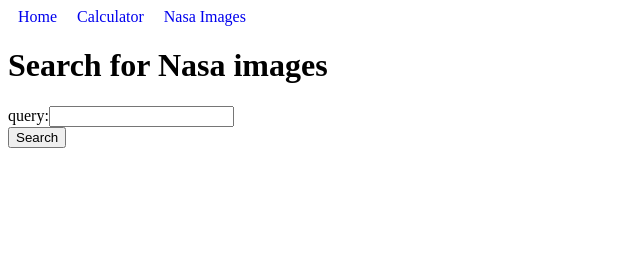
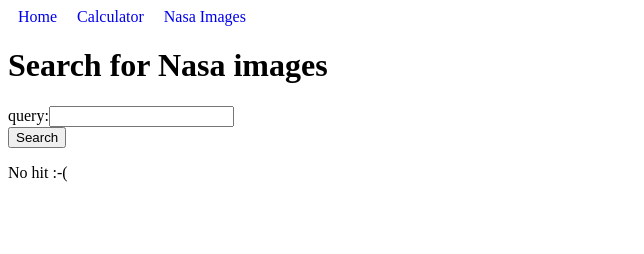
Before and after one commit to gattazr/jest, a React (Create React App) app: page /nasa-images in a window 1280 px wide. Shown: the top 254 px of the page, without its empty margins (0-644 px from the left). Built offline with nearby package versions, Linux system fonts and the light colour scheme.

Commit message:
Update the SearchField component to upddate the store
When the search is triggered, instead of a raising an event via a prop method,
the store is updated via a dispatched action.

```diff
--- a/src/components/parts/nasa-images/SearchField.tsx
+++ b/src/components/parts/nasa-images/SearchField.tsx
@@ -2,12 +2,13 @@
 import { search } from 'services/api/nasa-images'
 import InputText from 'components/system/InputText';
 import { SearchResult } from 'models/nasa-images/search-result';
+import { setSearchResults } from 'redux/reducers/nasa-images'
+import { useAppDispatch } from 'redux/hooks'
 
-interface Props {
-  onSearchCompleted: (newItems: SearchResult) => void;
-}
+interface Props {}
 
 const Search = (props: Props) => {
+  const dispatch = useAppDispatch()
   const [query, setQuery] = useState('');
 
   const onQueryChange = (newValue: string) => {
@@ -17,10 +18,9 @@
   const makeSearch = (e: MouseEvent<HTMLButtonElement>) => {
     e.preventDefault();
     search(query).then((res: SearchResult) => {
-      props.onSearchCompleted(res);
+      dispatch(setSearchResults(res))
     });
   };
-
 
   return (
     <div className="nasa-images-search">
--- a/src/pages/NasaImages.tsx
+++ b/src/pages/NasaImages.tsx
@@ -1,15 +1,12 @@
-import { useState } from 'react';
-
 import SearchField from 'components/parts/nasa-images/SearchField';
-import Results from 'components/parts/nasa-images/Results';
-import { SearchResult } from 'models/nasa-images/search-result';
+import SearchResults from 'components/parts/nasa-images/Results';
+import { useAppSelector } from 'redux/hooks'
 
 function NasaImages() {
-  const [searchResult, setSearchResult] = useState<SearchResult>();
   return (
     <div className="nasa-images">
       <SearchField />
-      {searchResult ? <Results searchResult={searchResult} />: null}
+      <SearchResults />
     </div>
   );
 }
```
